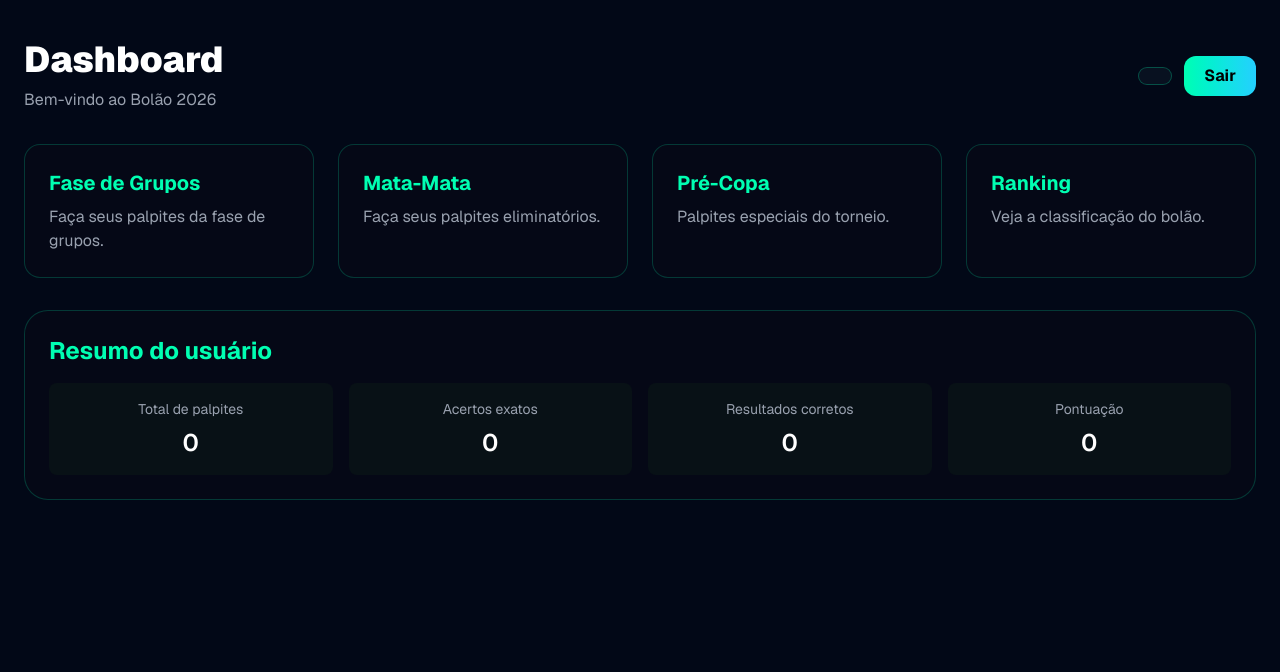
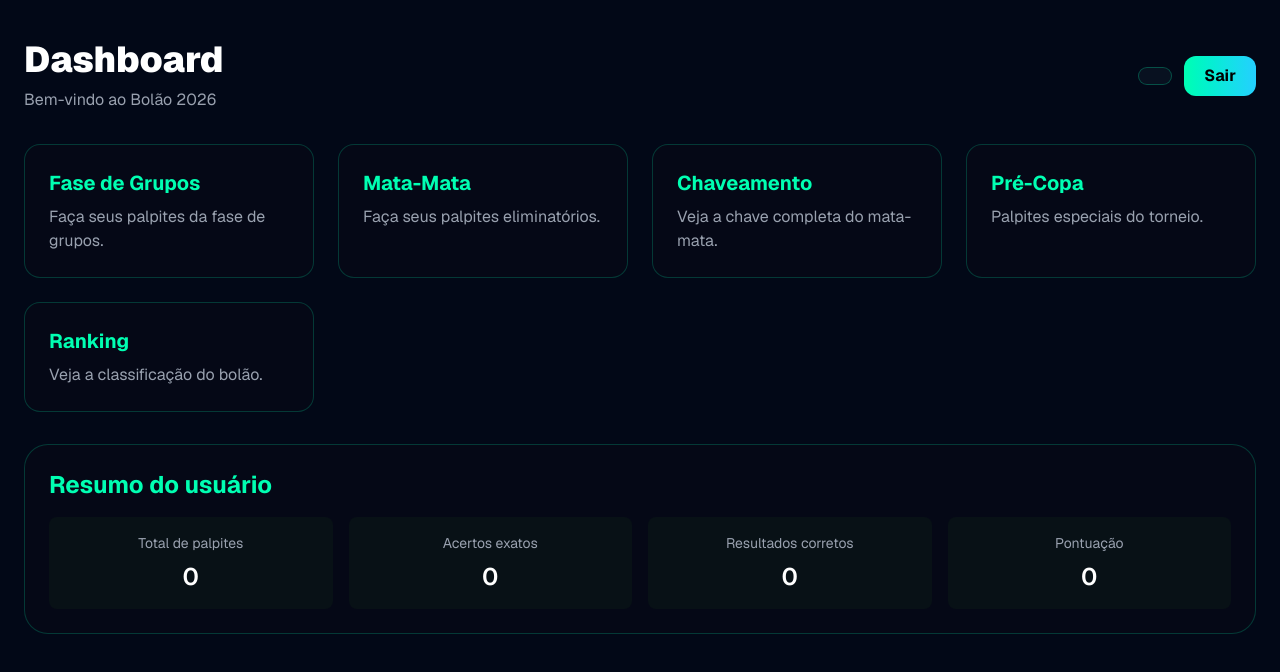
Before and after one commit to victorottoboni11-jpg/bolao-copa-2026-94mf, a Next.js app: page /dashboard in a window 1280 px wide. Shown: the top 672 px of the page. Built offline with nearby package versions, Linux system fonts and the light colour scheme.

Commit message:
feat: adicionar link para chaveamento no dashboard

```diff
--- a/app/dashboard/page.tsx
+++ b/app/dashboard/page.tsx
@@ -150,6 +150,10 @@ export default function DashboardPage() {
             <h2 className="text-xl font-bold mb-2 text-[#00ffb2]">Mata-Mata</h2>
             <p className="text-gray-400">Faça seus palpites eliminatórios.</p>
           </Link>
+          <Link href="/chaveamento" className="rounded-2xl border border-[#00ffb233] bg-[#050816] p-6 hover:border-[#00ffb2]">
+            <h2 className="text-xl font-bold mb-2 text-[#00ffb2]">Chaveamento</h2>
+            <p className="text-gray-400">Veja a chave completa do mata-mata.</p>
+          </Link>
           <Link href="/pre-copa" className="rounded-2xl border border-[#00ffb233] bg-[#050816] p-6 hover:border-[#00ffb2]">
             <h2 className="text-xl font-bold mb-2 text-[#00ffb2]">Pré-Copa</h2>
             <p className="text-gray-400">Palpites especiais do torneio.</p>
```
